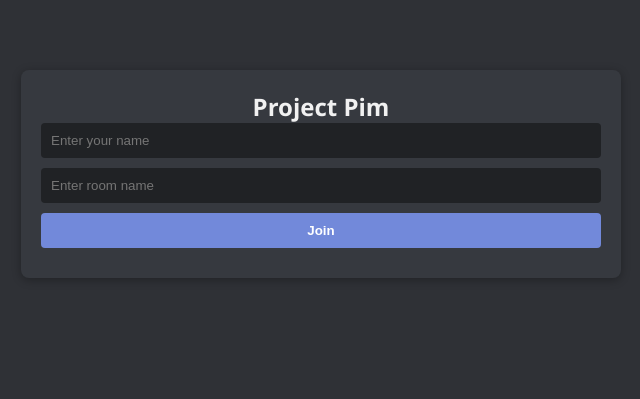
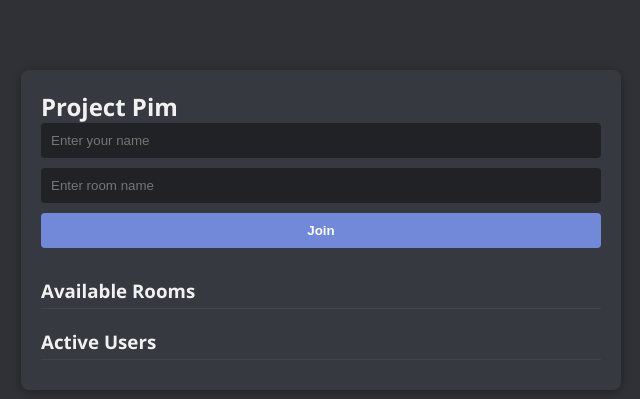
Before and after one commit to RangoDaMango/Project-PIM, a Flask app: page / in a window 1280 px wide. Shown: the top 399 px of the page, without its empty margins (319-959 px from the left). Run offline with Flask 3, Linux system fonts and the light colour scheme; some libraries are stand-ins or nearby versions.

Commit message:
Update chat.html

```diff
--- a/templates/chat.html
+++ b/templates/chat.html
@@ -50,13 +50,6 @@
       background-color: #5b6eae;
     }
 
-    #sidePanel {
-      width: 200px;
-      background-color: #36393f;
-      padding: 20px;
-      border-radius: 8px;
-    }
-
     #sidePanel h3 {
       margin-top: 20px;
       margin-bottom: 8px;
@@ -87,7 +80,6 @@
       background-color: #36393f;
       padding: 20px;
       border-radius: 8px;
-      flex-grow: 1;
     }
 
     #roomTitle {
@@ -135,20 +127,21 @@
 <body>
 
   <div id="joinBox">
-    <center><h2>Project Pim</h2></center>
+    <centre>
+    <h2>Project Pim</h2></centre>
     <input type="text" id="username" placeholder="Enter your name">
     <input type="text" id="room" placeholder="Enter room name">
     <button onclick="joinRoom()">Join</button>
-  </div>
 
-  <div id="container" style="display:none;">
     <div id="sidePanel">
       <h3>Available Rooms</h3>
       <ul id="rooms"></ul>
       <h3>Active Users</h3>
       <ul id="users"></ul>
     </div>
+  </div>
 
+  <div id="container" style="display:none;">
     <div id="chat">
       <h2 id="roomTitle"></h2>
       <div id="messages"></div>
@@ -182,7 +175,8 @@
       document.getElementById('messageInput').focus();
 
       socket.emit('join', { username, room });
-      refreshLists();
+      socket.emit('get_users', { room });
+      socket.emit('get_rooms');
     }
 
     function sendMessage() {
@@ -193,11 +187,6 @@
       msgInput.value = '';
     }
 
-    function refreshLists() {
-      socket.emit('get_users', { room: currentRoom });
-      socket.emit('get_rooms');
-    }
-
     socket.on('receive_message', data => {
       const messages = document.getElementById('messages');
       const msgElem = document.createElement('div');
@@ -206,7 +195,7 @@
       messages.appendChild(msgElem);
       messages.scrollTop = messages.scrollHeight;
 
-      refreshLists();
+      if (currentRoom) socket.emit('get_users', { room: currentRoom });
     });
 
     socket.on('user_list', data => {
@@ -222,12 +211,9 @@
       }).join('');
     });
 
-    // Initial fetch
+    // Request initial data on load
     socket.emit('get_rooms');
     socket.emit('get_users', { room: null });
-
-    // Periodic refresh
-    setInterval(refreshLists, 10000);
   </script>
 </body>
 </html>
```
